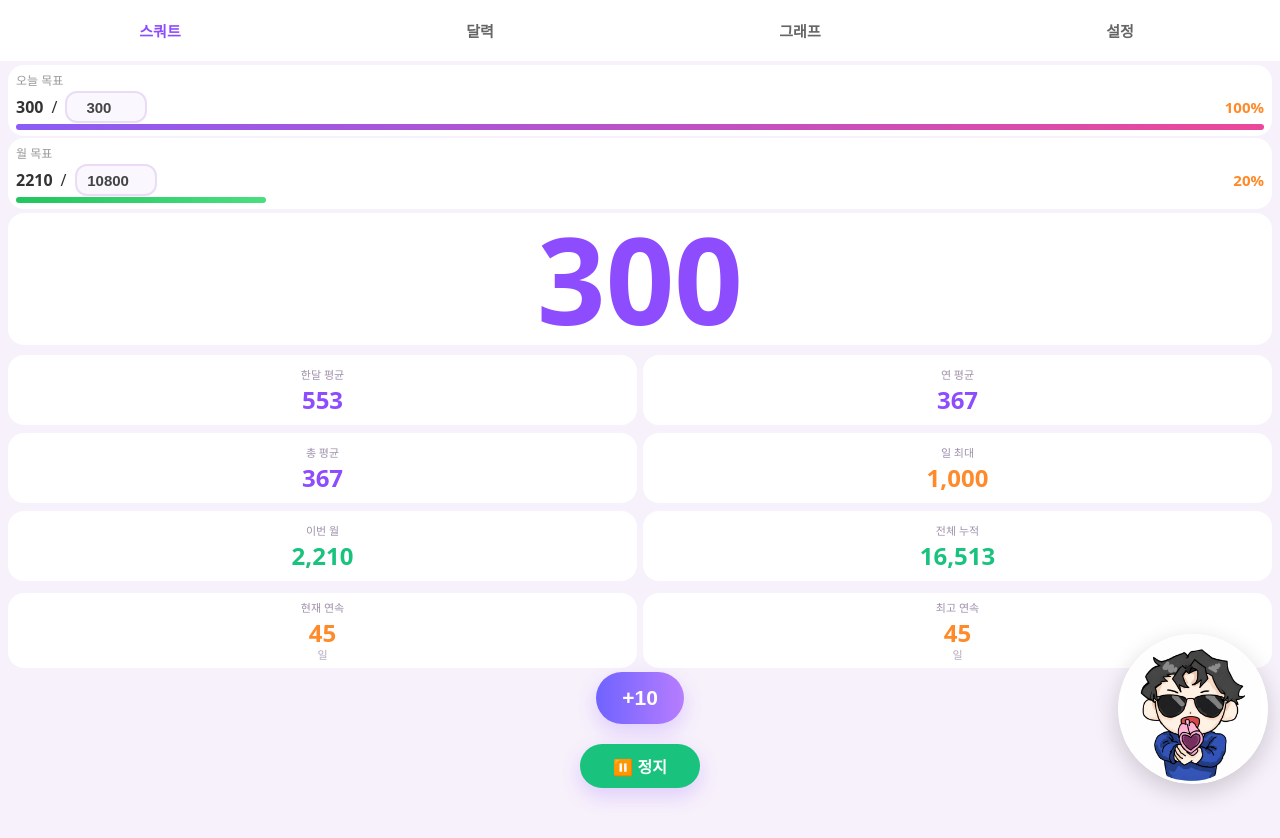
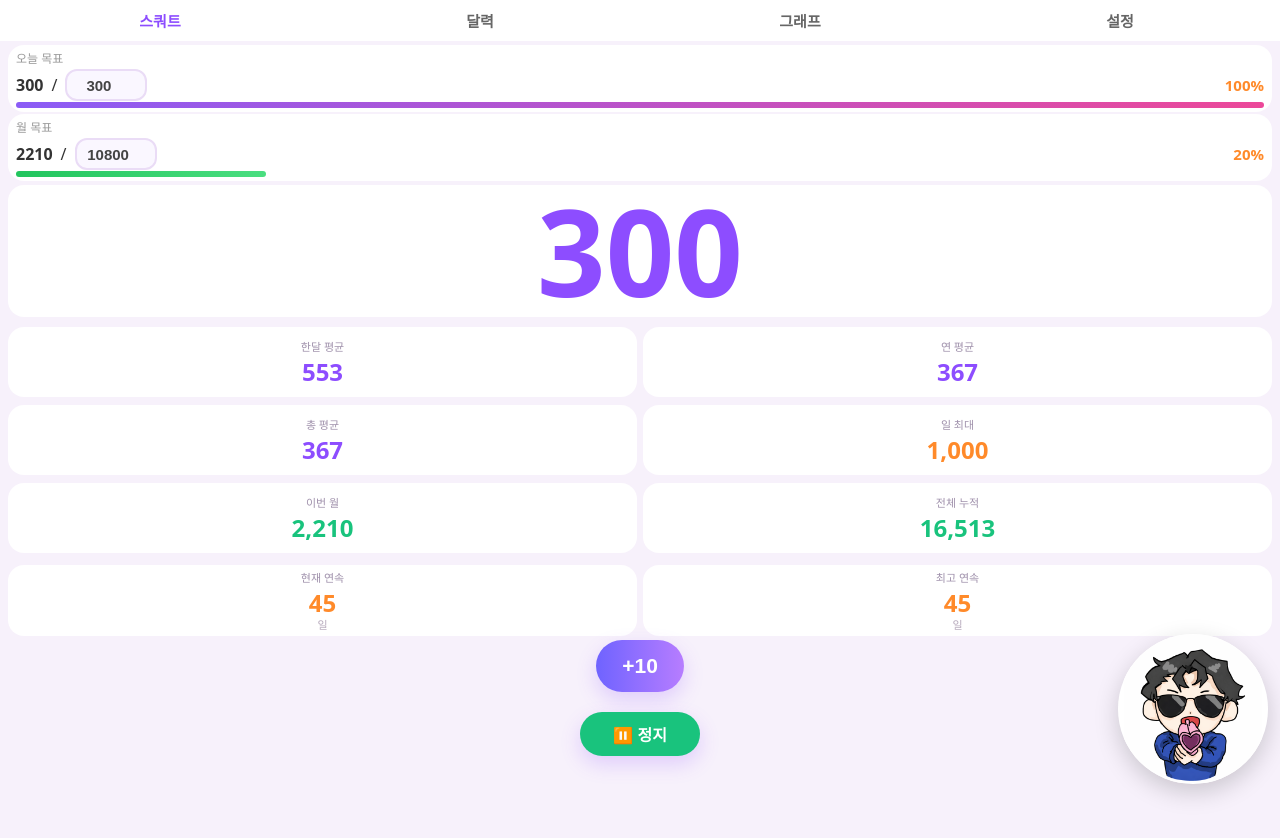
Before and after one commit to gulligo/squat-app, a plain HTML site: page index.html in a window 1280 px wide. Drawn offline with Linux system fonts and the light colour scheme.

Commit message:
Update index.html

```diff
--- a/index.html
+++ b/index.html
@@ -41,7 +41,7 @@ body{
   flex:1;
   border:none;
   background:none;
-  padding:20px 15px;
+  padding:10px 15px;
   font-size:15px;
   font-weight:800;
   color:#666;
@@ -62,7 +62,7 @@ body{
 .card{
   background:var(--card);
   border-radius:16px;
-  padding:6px 8px;
+  padding:4px 8px;
   margin-bottom:2px;
 }
 .goal-head{font-size:12px;color:#999;margin-bottom:2px}
```
